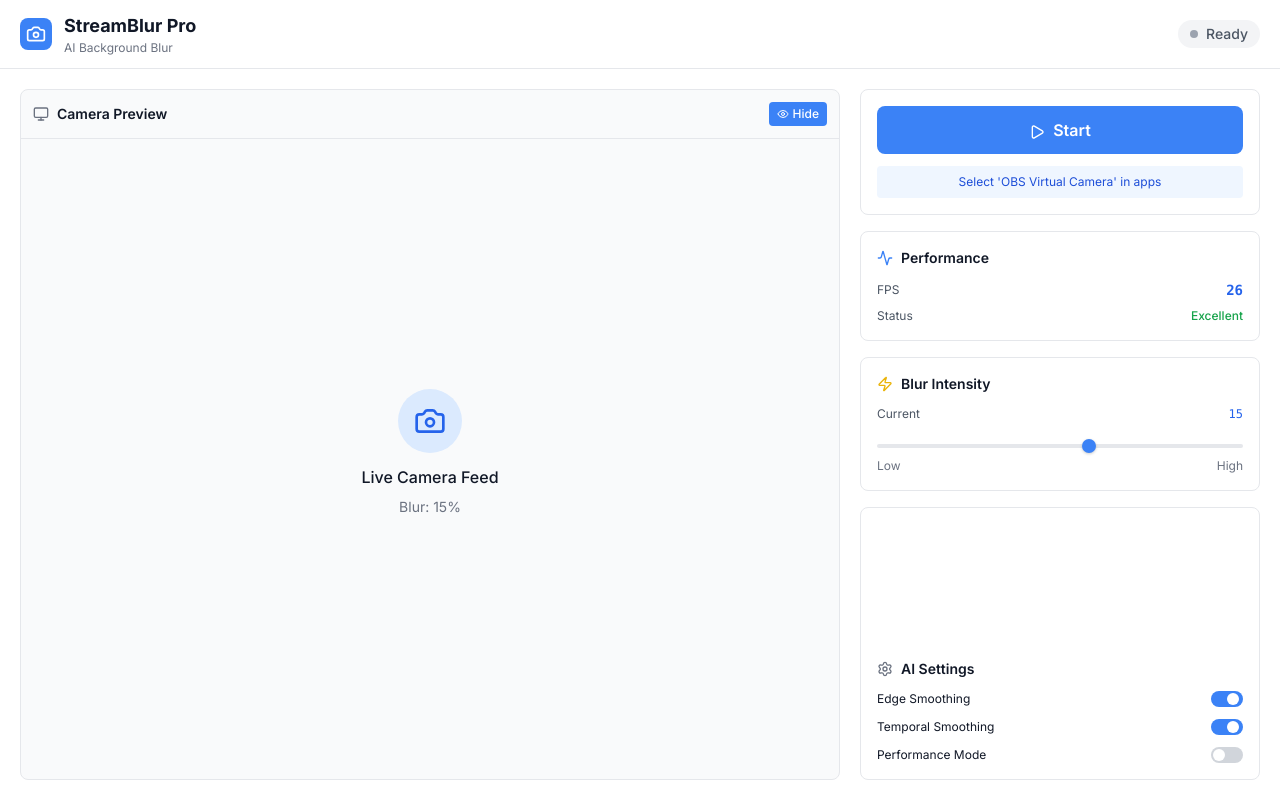
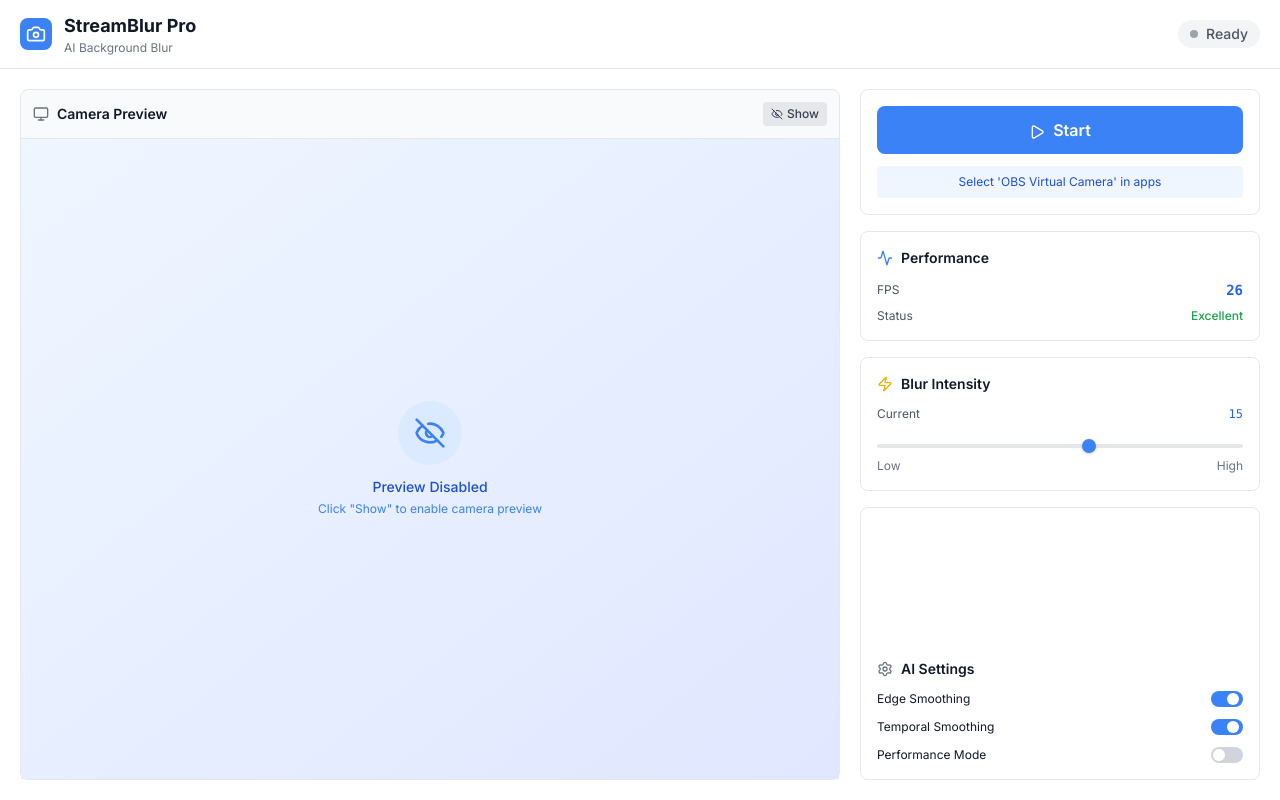
Before and after one commit to ChrisKp1710/StreamBlur-Pro, a React app in the folder streamblur-pro/: page / in a window 1280 px wide. Built offline with nearby package versions, Linux system fonts and the light colour scheme; the HTML template or start-up script is replaced by a standard one.

Commit message:
Disabilita la preview iniziale della fotocamera impostando previewEnabled su false

```diff
--- a/streamblur-pro/src/App.tsx
+++ b/streamblur-pro/src/App.tsx
@@ -11,7 +11,7 @@ function App() {
   // States
   const [isActive, setIsActive] = useState(false);
   const [blurIntensity, setBlurIntensity] = useState(15);
-  const [previewEnabled, setPreviewEnabled] = useState(true);
+  const [previewEnabled, setPreviewEnabled] = useState(false);
   const [fps, setFps] = useState(26.2);
 
   // Settings
```
